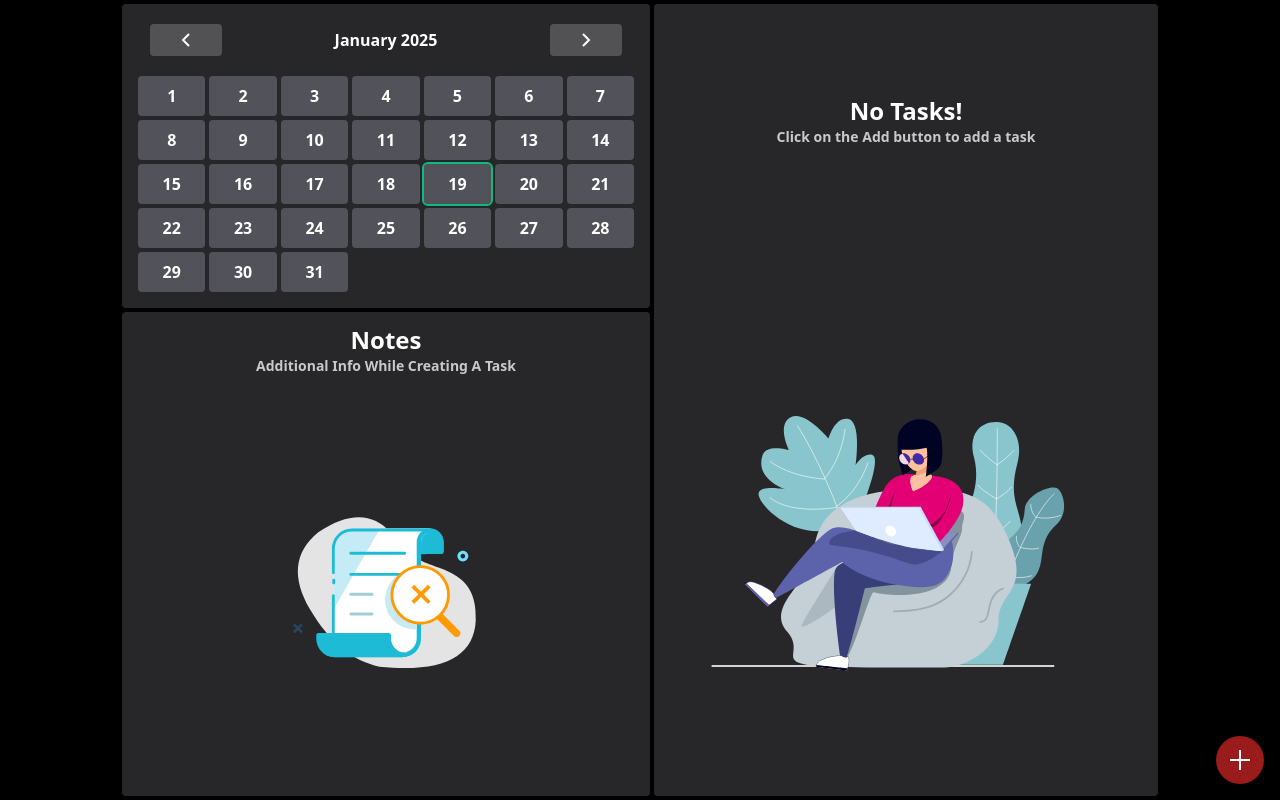
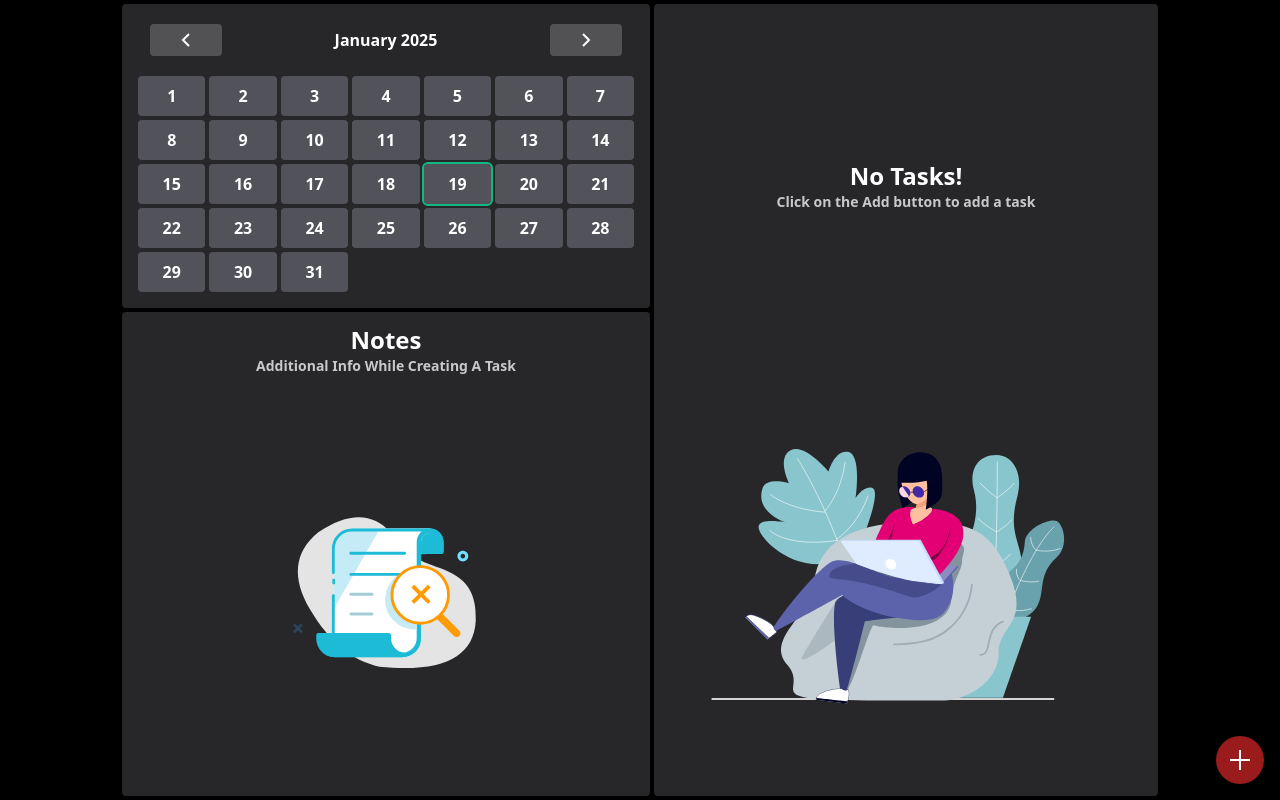
Before and after one commit to charan-nunnabhatla/habit-pro, a Next.js app: page / in a window 1280 px wide. Built offline with nearby package versions, Linux system fonts and the light colour scheme.

Commit message:
prevented layout shift

```diff
--- a/app/containers/habits-list-container.tsx
+++ b/app/containers/habits-list-container.tsx
@@ -33,7 +33,7 @@ export default function HabitsListContainer() {
         </div>
       ) : (
         <div className="flex flex-col justify-center items-center h-full md:w-[25rem] lg:w-[30rem] font-bold">
-          <section className=" text-center mt-auto">
+          <section className=" text-center mt-[30%]">
             <h3 className="text-2xl text-white font-bold">No Tasks!</h3>
             <h4 className="text-sm text-white opacity-75">
               Click on the Add button to add a task
```
